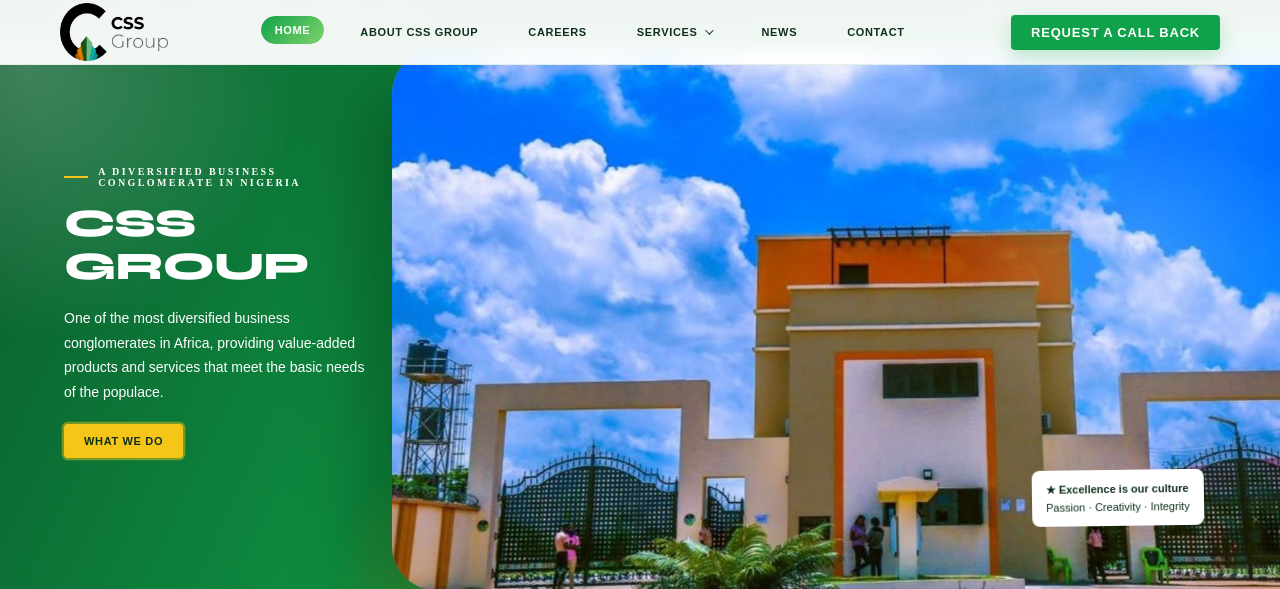
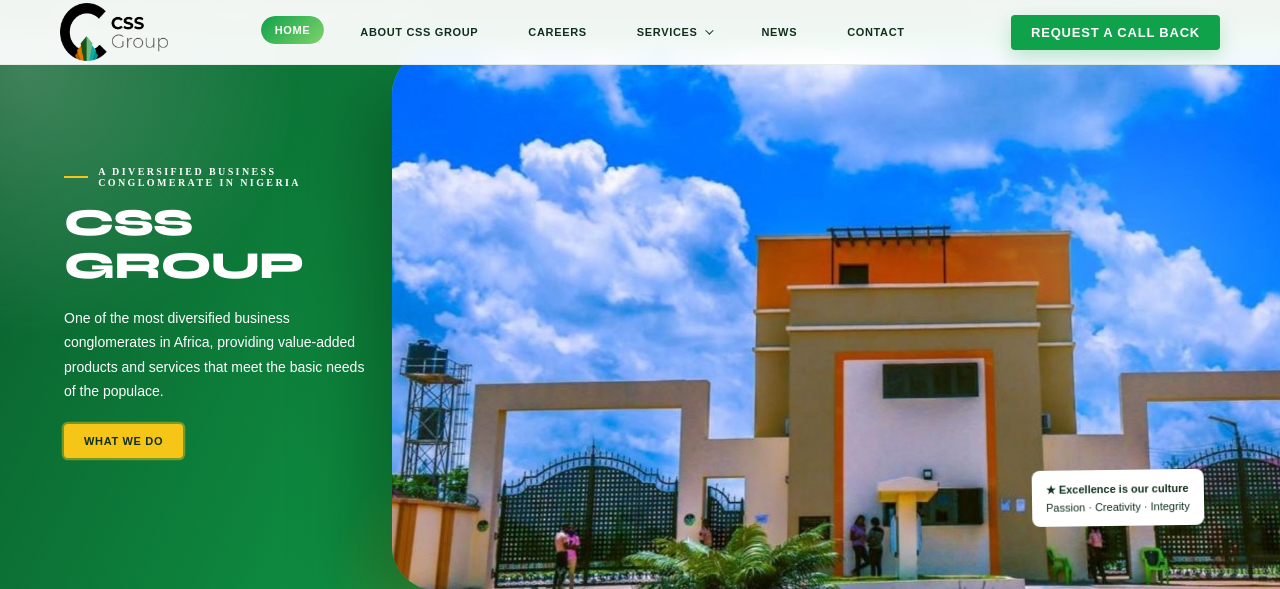
Before and after one commit to Ephraimraxy/Efotos, a PHP site: page / in a window 1280 px wide. Shown: the top 589 px of the page. Run offline with PHP 8.4, Linux system fonts and the light colour scheme; some web fonts are replaced.

Commit message:
Hero heading scales with its column so it never clips

```diff
--- a/css group/site-fx.css
+++ b/css group/site-fx.css
@@ -21,14 +21,14 @@ h1,h2,h3,.hero h1,.logo,.quote p,.stat b,.nums b,.pr b,.vc b,.cbk h2{font-family
 .hero::after{width:300px;height:300px;left:24%;bottom:-130px;background:radial-gradient(circle,rgba(245,197,24,.28),transparent 65%);animation:drift 11s ease-in-out infinite alternate-reverse}
 @keyframes drift{from{transform:translate(0,0) scale(1)}to{transform:translate(60px,40px) scale(1.2)}}
 .hero .wrap{grid-template-columns:minmax(0,.56fr) minmax(0,1.44fr);gap:10px;min-height:560px;max-width:1360px;padding-right:0}
-.hero .t{padding:56px 10px 56px 4px;transform:translate3d(calc(var(--mx,0)*-14px),calc(var(--my,0)*-10px),0);position:relative;z-index:3}
+.hero .t{container-type:inline-size;padding:56px 10px 56px 4px;transform:translate3d(calc(var(--mx,0)*-14px),calc(var(--my,0)*-10px),0);position:relative;z-index:3}
 .hero .ph{height:540px;border-radius:44px 0 0 44px;margin-right:calc(50% - 50vw);box-shadow:-30px 30px 70px rgba(0,40,10,.38);transform:translate3d(calc(var(--mx,0)*18px),calc(var(--my,0)*12px),0);transition:transform .25s ease-out;position:relative}
 .hero .ph::after{animation:kb 18s ease-in-out infinite alternate;transition:none}@keyframes kb{from{transform:scale(1.02) translate(0,0)}to{transform:scale(1.14) translate(-2%,-1.5%)}}
 .hero .ph::before{content:"";position:absolute;inset:0;z-index:1;background:radial-gradient(260px circle at var(--px,70%) var(--py,40%),rgba(255,255,255,.22),transparent 70%);pointer-events:none}
 .hero small{display:inline-flex;align-items:center;gap:10px;font:700 10px 'Rethink Sans';letter-spacing:.24em;text-transform:uppercase;margin-bottom:14px}
 .hero small::before{content:"";width:34px;height:2px;background:#f5c518;animation:grow 1.2s .3s both cubic-bezier(.2,.8,.2,1);transform-origin:left}@keyframes grow{from{transform:scaleX(0)}}
-.hero h1{font-size:clamp(30px,3.05vw,46px);line-height:1.02;font-weight:800;letter-spacing:-.02em;margin:0 0 18px;max-width:none}
-.hero h1 .ln{display:block;overflow:hidden;padding:.04em 0}.hero h1 .ln>span{display:block;animation:rise 1s cubic-bezier(.2,.9,.2,1) both}.hero h1 .ln:nth-child(2)>span{animation-delay:.18s}
+.hero h1{font-size:clamp(26px,3.05vw,46px);font-size:min(12.4cqw,58px);line-height:1.04;font-weight:800;letter-spacing:-.02em;margin:0 0 18px;max-width:none}
+.hero h1 .ln{display:block;overflow:hidden;padding:.04em .2em .04em 0;margin-right:-.2em}.hero h1 .ln>span{display:block;animation:rise 1s cubic-bezier(.2,.9,.2,1) both}.hero h1 .ln:nth-child(2)>span{animation-delay:.18s}
 @keyframes rise{from{transform:translateY(110%) rotate(4deg);opacity:0}to{transform:none;opacity:1}}
 .hero h1 .g>span{background:linear-gradient(100deg,#fff 0%,#fff 35%,#ffe27a 50%,#fff 65%,#fff 100%);background-size:250% 100%;-webkit-background-clip:text;background-clip:text;color:transparent;animation:rise 1s .18s cubic-bezier(.2,.9,.2,1) both,shimmer 5s 1.4s linear infinite}
 @keyframes shimmer{to{background-position:-150% 0}}
@@ -64,5 +64,5 @@ h1,h2,h3,.hero h1,.logo,.quote p,.stat b,.nums b,.pr b,.vc b,.cbk h2{font-family
 .feat .ph{animation:float 7s ease-in-out infinite}.feat .vidc{transition:transform .4s}.feat .vidc:hover{transform:translateX(8px)}.vidc .play{animation:pulse2 2s infinite}@keyframes pulse2{50%{transform:scale(1.3)}}
 .ft a{transition:transform .25s,color .25s}.ft li a:hover{transform:translateX(6px);color:#f5c518;display:inline-block}.ft .logo img{transition:transform .5s cubic-bezier(.3,1.6,.4,1)}.ft .logo:hover img{transform:rotate(-4deg) scale(1.08)}
 .others a{transition:transform .35s cubic-bezier(.3,1.7,.4,1),background .25s,color .25s}.others a:hover{transform:translateY(-6px) rotate(-2deg)}
-@media(max-width:900px){.hero .wrap{grid-template-columns:minmax(0,1fr);padding-right:20px}.hero .ph{height:320px;border-radius:26px;margin-right:0;transform:none}.hero .t{transform:none;padding:40px 0 10px}.sc.flipc{height:280px}.an-side,.an-side:nth-child(even){transform:translateY(40px)}}
+@media(max-width:900px){.hero h1{font-size:min(15cqw,54px)}.hero .wrap{grid-template-columns:minmax(0,1fr);padding-right:20px}.hero .ph{height:320px;border-radius:26px;margin-right:0;transform:none}.hero .t{transform:none;padding:40px 0 10px}.sc.flipc{height:280px}.an-side,.an-side:nth-child(even){transform:translateY(40px)}}
 @media(prefers-reduced-motion:reduce){.an{opacity:1!important;transform:none!important}.hero h1 .ln>span,.hero .t p,.hero .t .btn{animation:none!important}.hero .ph::after,.hero::before,.hero::after,.hero .rate,.feat .ph,.quote .qp .ph,.flipc .fb i{animation:none!important}}
```
